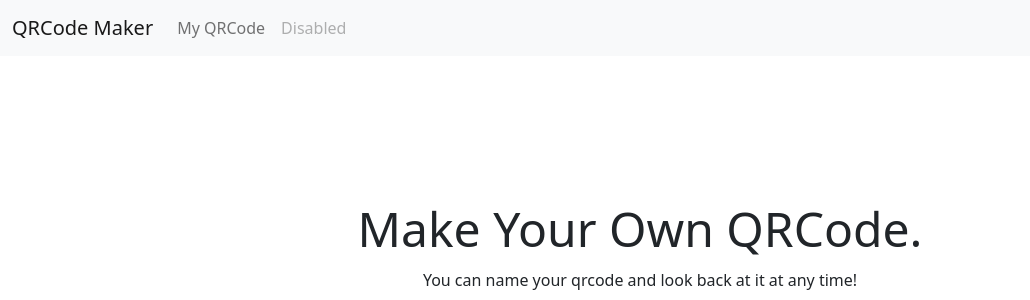
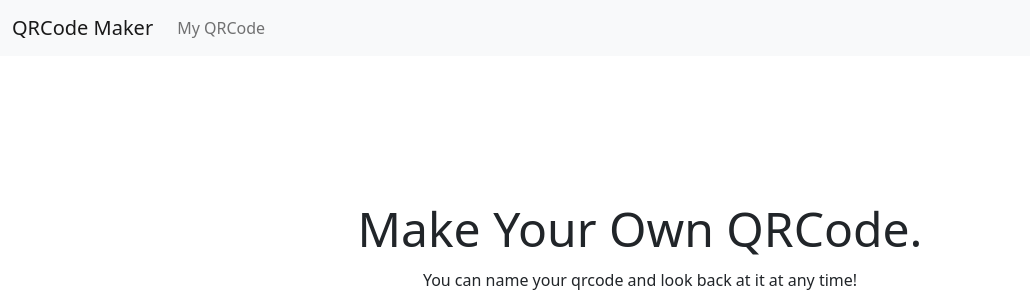
Before and after one commit to Kaito-and-Kanta-collaboration/QRcode_maker, a Django app: page / in a window 1280 px wide. Shown: the top 300 px of the page, without its empty margins (0-1030 px from the left). Run offline with Django 3.2, Linux system fonts and the light colour scheme; the visitor is signed in with stand-in values (Sample User, id 1).

Commit message:
Refactor header.html

```diff
--- a/templates/header.html
+++ b/templates/header.html
@@ -10,16 +10,13 @@
                     <li class="nav-item">
                         <a class="nav-link" href="#">My QRCode</a>
                     </li>
-            <li class="nav-item">
-                <a class="nav-link disabled">Disabled</a>
-            </li>
                 </ul>
                 <button class="btn btn-outline-light">Logout</button>
             {% else %}
                 <ul class="navbar-nav me-auto mb-2 mb-lg-0">
-            </ul>
                     <button class="btn btn-outline-success">Login</button>
                     <button class="btn btn-outline-primary">Register</button>
+                </ul>
             {% endif %}
         </div>
     </div>
```
Lines whose indentation alone changed are shown as unchanged.
